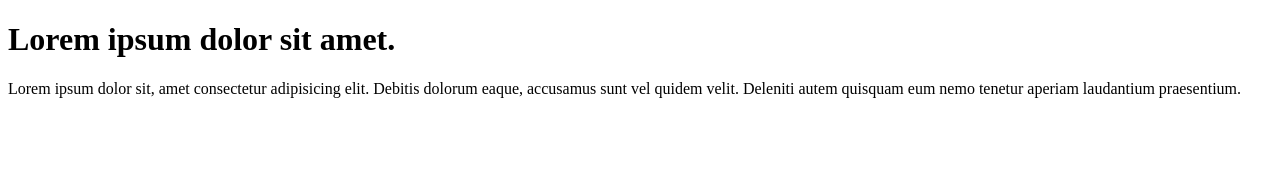
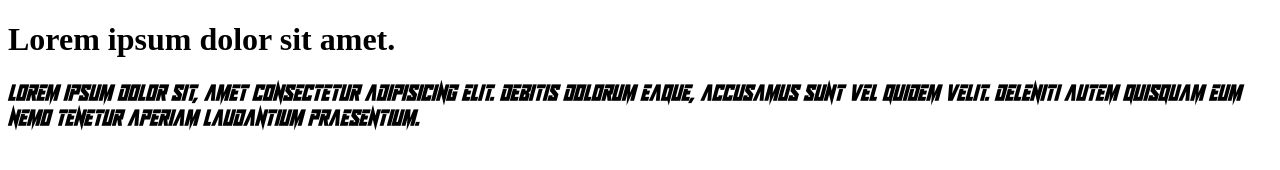
Before and after one commit to gustaokamoto/ignore-miyakawa, a plain HTML site: page index.html in a window 1280 px wide. Drawn offline with Linux system fonts and the light colour scheme.

Commit message:
estilizando a fonte

```diff
--- /dev/null
+++ b/estilo.css
@@ -0,0 +1,8 @@
+@font-face {
+    font-family: Infinite;
+    src: url(infinite_darkness/Infinite\ Darkness.ttf);
+    src: url(infinite_darkness/Infinite\ Darkness\ Italic.ttf);
+}
+p {
+    font-family: Infinite;
+}
--- a/index.html
+++ b/index.html
@@ -4,6 +4,7 @@
     <meta charset="UTF-8">
     <meta http-equiv="X-UA-Compatible" content="IE=edge">
     <meta name="viewport" content="width=device-width, initial-scale=1.0">
+    <link rel="stylesheet" href="estilo.css">
     <title>Testando</title>
 </head>
 <body>
```
Also changed, not shown: infinite_darkness/Infinite Darkness Italic.otf (added), infinite_darkness/Infinite Darkness Italic.ttf (added), infinite_darkness/Infinite Darkness.otf (added), infinite_darkness/Infinite Darkness.ttf (added).
